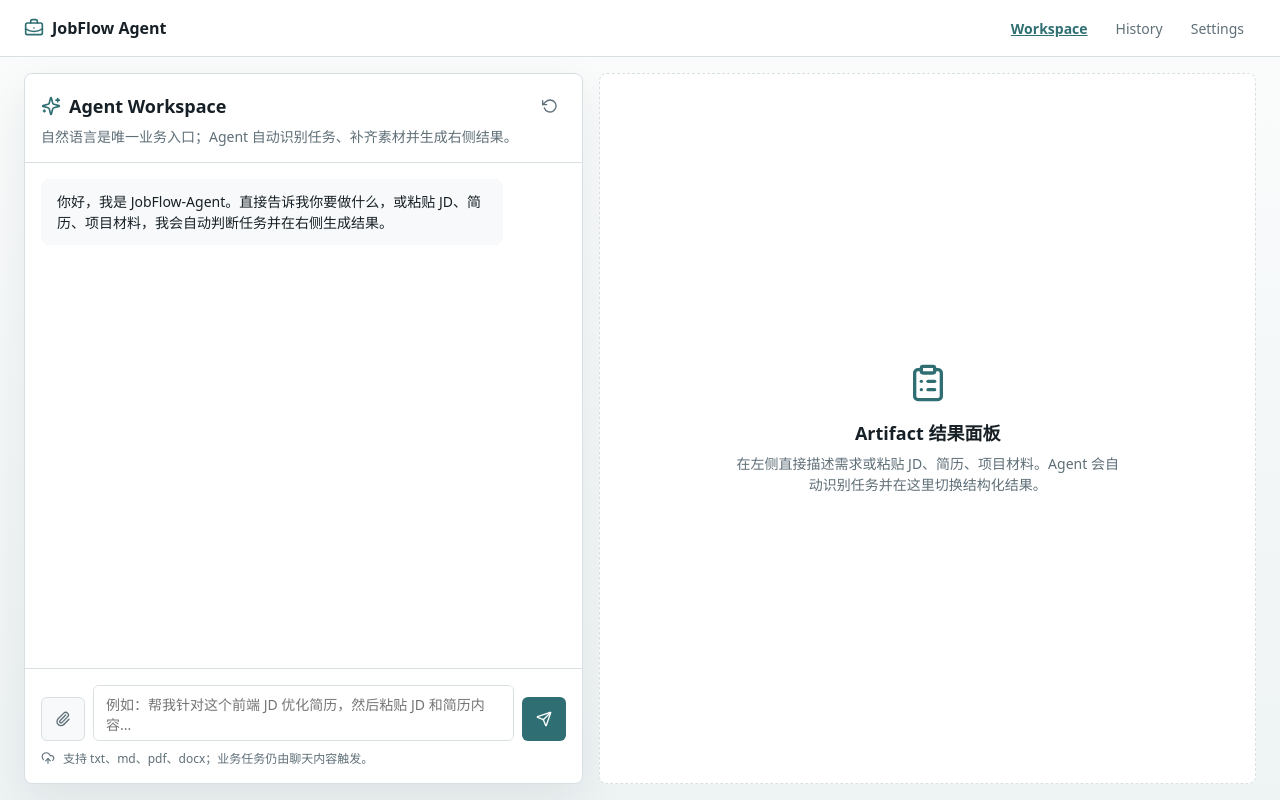
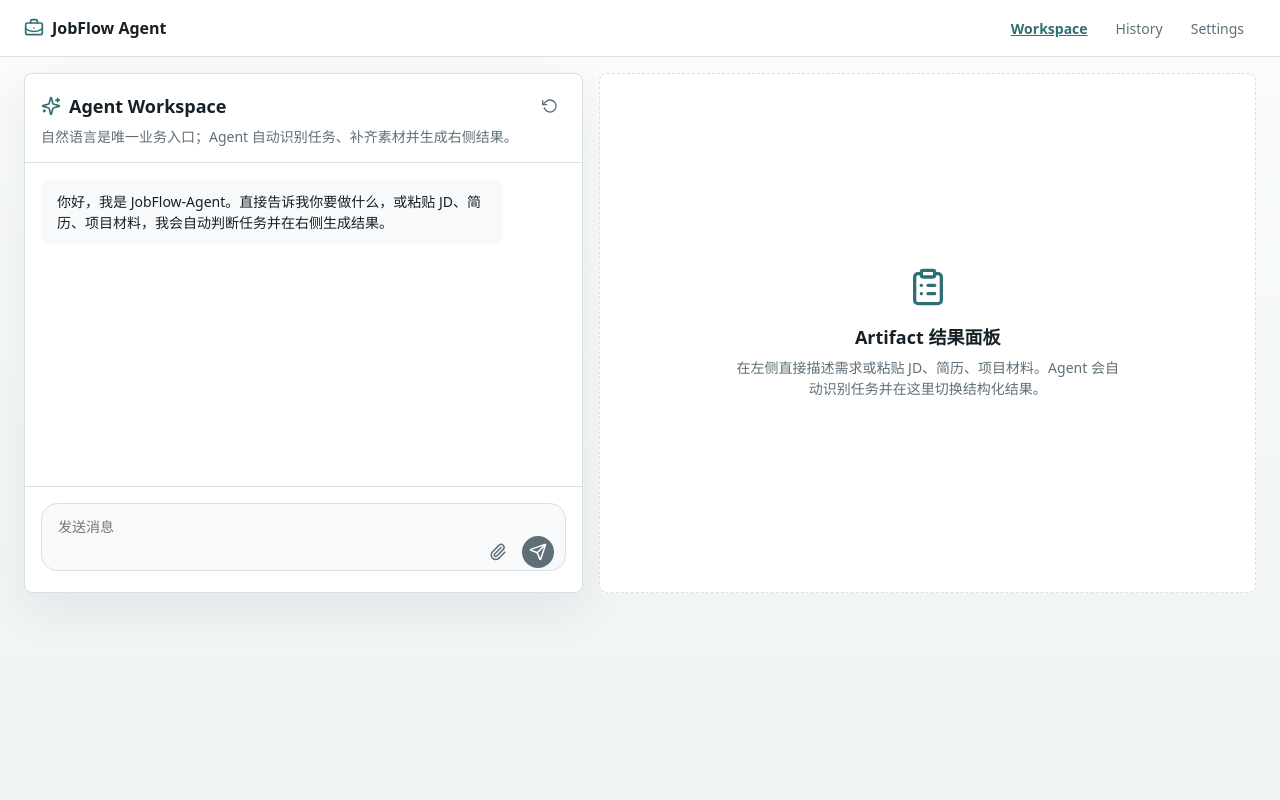
Before and after one commit to TheaWu7/JobFlow-Agent, a Next.js app: page / in a window 1280 px wide. Built offline with nearby package versions, Linux system fonts and the light colour scheme.

Commit message:
style: input && history 样式修改

```diff
--- a/app/history/page.tsx
+++ b/app/history/page.tsx
@@ -22,7 +22,7 @@ export default function HistoryPage() {
         <div className={styles.header}>
         <div>
           <h1 className={styles.title}>History</h1>
-          <p className={styles.subtitle}>最近的 JD 解析、简历优化、面试记录和项目脚本。这里只读查看，不发起业务任务。</p>
+          <p className={styles.subtitle}>最近的 JD 解析、简历优化和面试复盘记录。</p>
         </div>
         <button
           className={styles.clearButton}
@@ -49,7 +49,6 @@ export default function HistoryPage() {
             <article key={record.id} className={styles.card}>
               <div className={styles.cardHeader}>
                 <div>
-                  <span className={styles.typeBadge}>{record.type}</span>
                   <h2 className={styles.cardTitle}>{record.title}</h2>
                   <p className={styles.cardSummary}>{record.summary}</p>
                 </div>
--- a/app/page.module.css
+++ b/app/page.module.css
@@ -7,6 +7,7 @@
   margin: 0 auto;
   gap: var(--space-4);
   padding: var(--space-4) var(--space-4);
+  grid-template-rows: auto 1fr;
 }
 
 @media (min-width: 640px) {
@@ -62,12 +63,13 @@
   border: 1px solid var(--color-line);
   background: white;
   box-shadow: var(--shadow-soft);
+  display: flex;
+  flex-direction: column;
 }
 
 @media (min-width: 1024px) {
-  .chatPanel {
+  .chatPanelHidden {
     display: flex;
-    flex-direction: column;
   }
 }
 
@@ -136,15 +138,10 @@
 
 /* ===== Messages Area ===== */
 .messagesArea {
-  height: 46vh;
+  flex: 1;
+  min-height: 0;
   overflow-y: auto;
   padding: var(--space-4);
-}
-
-@media (min-width: 1024px) {
-  .messagesArea {
-    flex: 1;
-  }
 }
 
 .messagesArea > * + * {
@@ -361,21 +358,29 @@
 }
 
 .inputRow {
+  position: relative;
+  width: 100%;
+}
+
+.inputActions {
+  position: absolute;
+  right: var(--space-3);
+  bottom: var(--space-2);
   display: flex;
-  align-items: flex-end;
+  align-items: center;
   gap: var(--space-2);
 }
 
 .fileUploadButton {
   display: flex;
-  height: 2.75rem;
-  width: 2.75rem;
+  height: 2rem;
+  width: 2rem;
   flex-shrink: 0;
   align-items: center;
   justify-content: center;
-  border-radius: var(--radius-md);
-  border: 1px solid var(--color-line);
-  background: var(--color-panel);
+  border-radius: 9999px;
+  border: none;
+  background: transparent;
   color: var(--color-muted);
   cursor: pointer;
 }
@@ -390,29 +395,31 @@
 
 .textarea {
   max-height: 9rem;
-  min-height: 2.75rem;
-  flex: 1;
+  min-height: 3rem;
+  width: 100%;
   resize: none;
-  border-radius: var(--radius-md);
+  border-radius: 1rem;
   border: 1px solid var(--color-line);
-  background: white;
-  padding: var(--space-2) var(--space-3);
+  background: var(--color-panel);
+  padding: var(--space-3) 5.75rem var(--space-3) var(--space-4);
   font-size: 0.875rem;
   outline: none;
+  line-height: 1.5;
 }
 
 .textarea:focus {
   border-color: var(--color-brand);
+  background: white;
 }
 
 .sendButton {
   display: flex;
-  height: 2.75rem;
-  width: 2.75rem;
+  height: 2rem;
+  width: 2rem;
   flex-shrink: 0;
   align-items: center;
   justify-content: center;
-  border-radius: var(--radius-md);
+  border-radius: 9999px;
   border: none;
   background: var(--color-brand);
   color: white;
--- a/components/ArtifactPanel.module.css
+++ b/components/ArtifactPanel.module.css
@@ -524,6 +524,7 @@
 }
 
 .reviewQuestionText {
+  font-size: 1rem;
   line-height: 1.5;
 }
 
--- a/components/ChatInput.tsx
+++ b/components/ChatInput.tsx
@@ -35,19 +35,9 @@ export function ChatInput({
         </div>
       )}
       <div className={styles.inputRow}>
-        <label className={styles.fileUploadButton} title="上传素材">
-          {isReadingFiles ? <Loader2 size={16} className="animate-spin" /> : <Paperclip size={16} />}
-          <input
-            className={styles.fileInput}
-            type="file"
-            multiple
-            accept=".txt,.md,.pdf,.docx"
-            onChange={(event) => onFileChange(event.target.files)}
-          />
-        </label>
         <textarea
           className={styles.textarea}
-          placeholder="例如：帮我针对这个前端 JD 优化简历，然后粘贴 JD 和简历内容..."
+          placeholder="发送消息"
           value={input}
           onChange={(event) => onInputChange(event.target.value)}
           onKeyDown={(event) => {
@@ -57,18 +47,26 @@ export function ChatInput({
             }
           }}
         />
+        <div className={styles.inputActions}>
+          <label className={styles.fileUploadButton} title="上传素材">
+            {isReadingFiles ? <Loader2 size={18} className="animate-spin" /> : <Paperclip size={18} />}
+            <input
+              className={styles.fileInput}
+              type="file"
+              multiple
+              accept=".txt,.md,.pdf,.docx"
+              onChange={(event) => onFileChange(event.target.files)}
+            />
+          </label>
           <button
             className={styles.sendButton}
             type="submit"
-          disabled={isStreaming || isReadingFiles}
+            disabled={isStreaming || isReadingFiles || !input.trim()}
             title="发送"
           >
-          {isStreaming ? <Loader2 size={16} className="animate-spin" /> : <Send size={16} />}
+            {isStreaming ? <Loader2 size={18} className="animate-spin" /> : <Send size={18} />}
           </button>
         </div>
-      <div className={styles.inputFooter}>
-        <UploadCloud className={styles.footerIcon} />
-        支持 txt、md、pdf、docx；业务任务仍由聊天内容触发。
       </div>
     </form>
   );
--- a/components/Markdown.module.css
+++ b/components/Markdown.module.css
@@ -1,4 +1,5 @@
 .root {
+  font-size: 0.875rem;
   word-break: break-word;
 }
 
```
Also changed, not shown: app/history/history.module.css (+0 -9 lines). Lines whose indentation alone changed are shown as unchanged.
